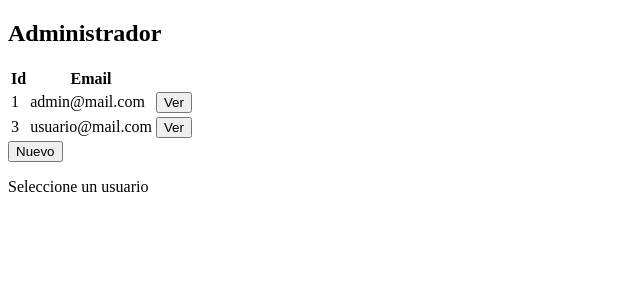
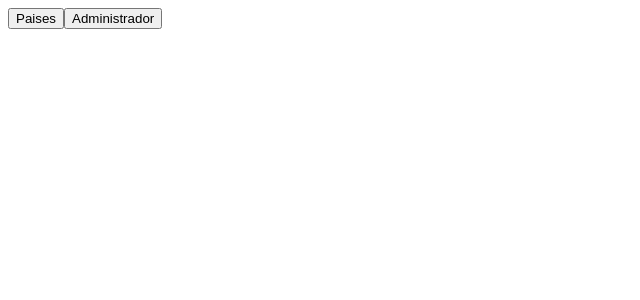
Before and after one commit to mmirotta/ciclodevida, an Angular app: page /home in a window 1280 px wide. Shown: the top 300 px of the page, without its empty margins (0-640 px from the left). Built offline with nearby package versions, Linux system fonts and the light colour scheme.

Commit message:
Menu en el home

```diff
--- a/src/app/pages/home/home.component.html
+++ b/src/app/pages/home/home.component.html
@@ -1,3 +1,10 @@
+<button (click)="menu = 1">Paises</button>
+<button (click)="menu = 2">Administrador</button>
+
+<div *ngIf="menu == 1">
+    <h1>Paises</h1>
+</div>
+<div *ngIf="menu == 2">
     <h2>{{title}}</h2>
 
     <div>
@@ -9,3 +16,4 @@
     <div>
         <app-detalle-usuario [usuarioParaMostrar]="usuarioSeleccionado"></app-detalle-usuario>
     </div>
+</div>
--- a/src/app/pages/home/home.component.ts
+++ b/src/app/pages/home/home.component.ts
@@ -7,6 +7,7 @@ import { Usuario } from '../../clases/usuario';
   styleUrls: ['./home.component.css']
 })
 export class HomeComponent implements OnInit {
+  menu = 0;
   title = 'Administrador';
   usuario = new Usuario();
   listadoPrincipal: Usuario[];
@@ -30,4 +31,5 @@ export class HomeComponent implements OnInit {
   tomarUsuarioParaDetalles(nuevoUsuario: Usuario) {
     this.usuarioSeleccionado = nuevoUsuario;
   }
+
 }
```
Lines whose indentation alone changed are shown as unchanged.
